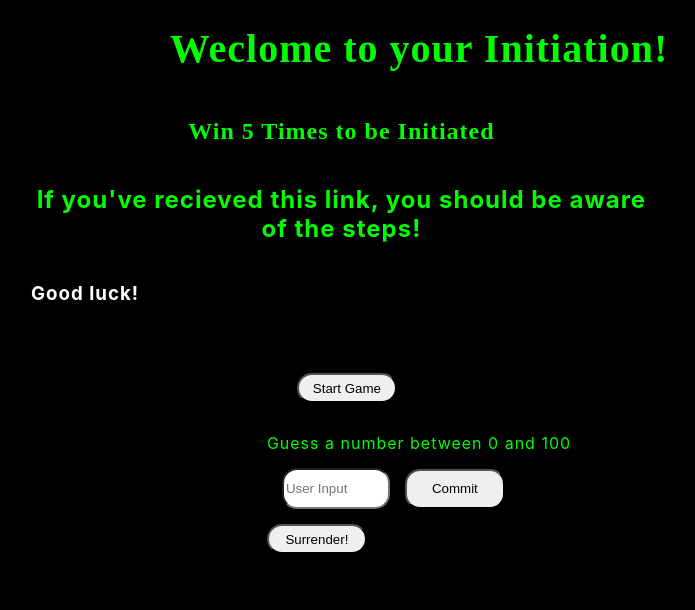
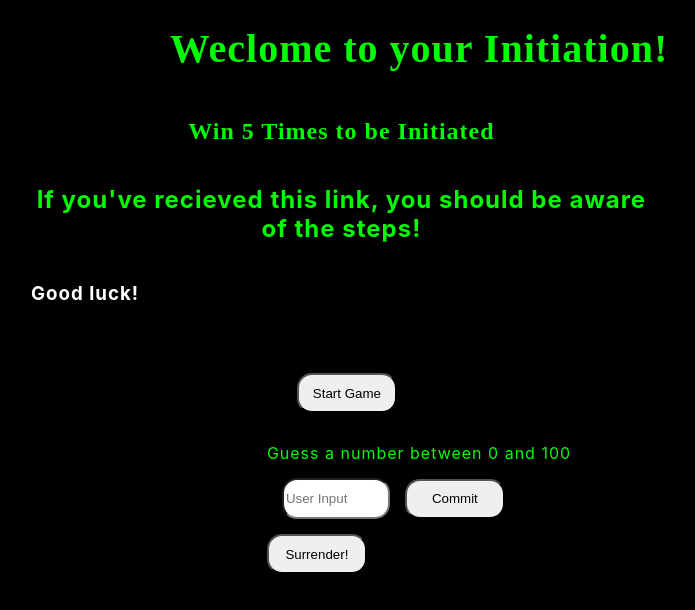
Before and after one commit to Alkandari-Y/joincoded-guessinggame, a React (Create React App) app: page / in a window 1280 px wide. Shown: the top 610 px of the page, without its empty margins (221-916 px from the left). Built offline with nearby package versions, Linux system fonts and the light colour scheme; a web font is replaced by a local one.

Commit message:
some more additions to styling

```diff
--- a/src/App.css
+++ b/src/App.css
@@ -68,7 +68,7 @@
   align-items: center;
 }
 .btn-startGame {
-  height: 30px;
+  height: 40px;
   width: 100px;
 
   cursor: pointer;
@@ -108,7 +108,7 @@
 .surrender {
 }
 .btn-surrender {
-  height: 30px;
+  height: 40px;
   width: 100px;
 
   cursor: pointer;
```
